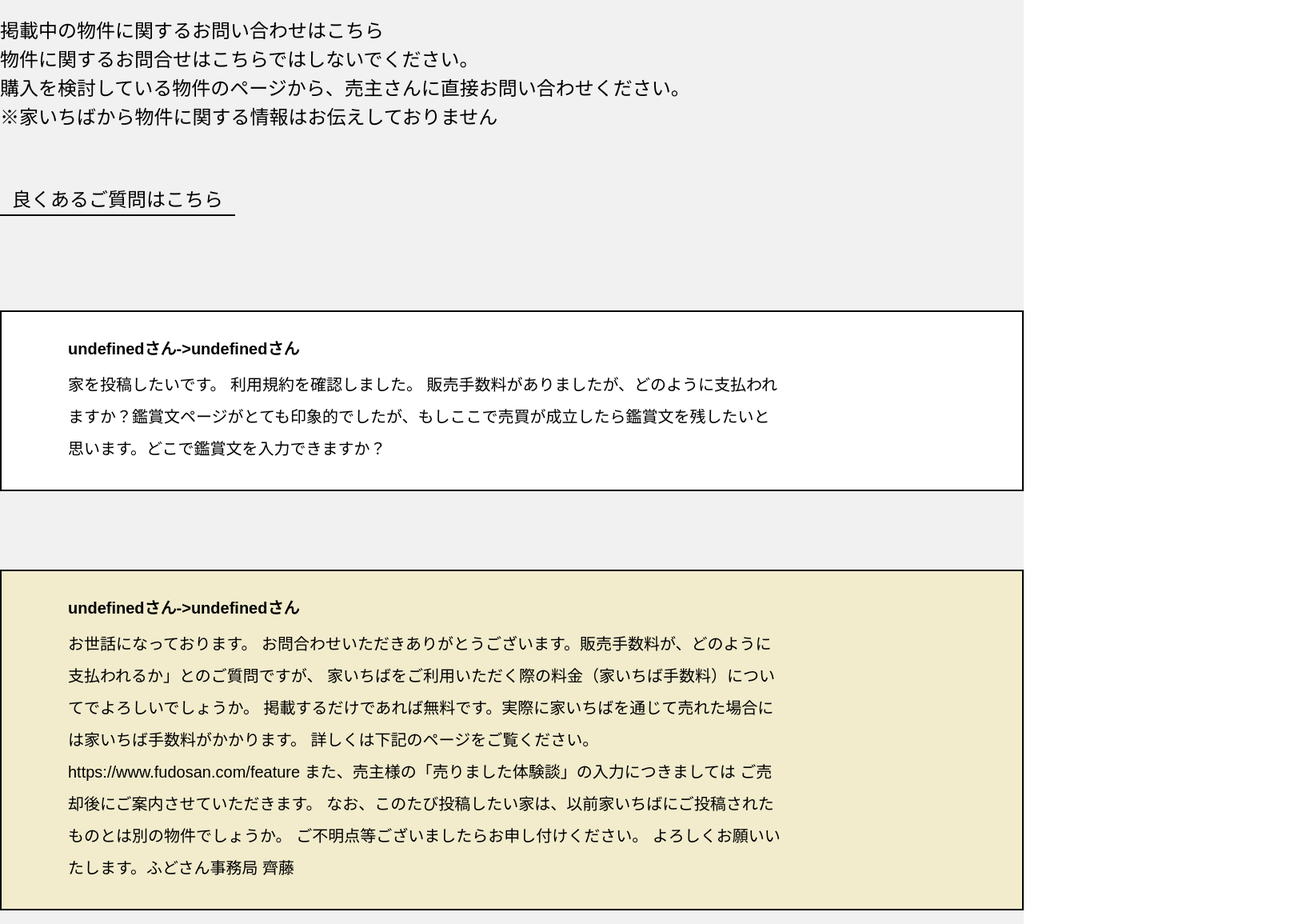
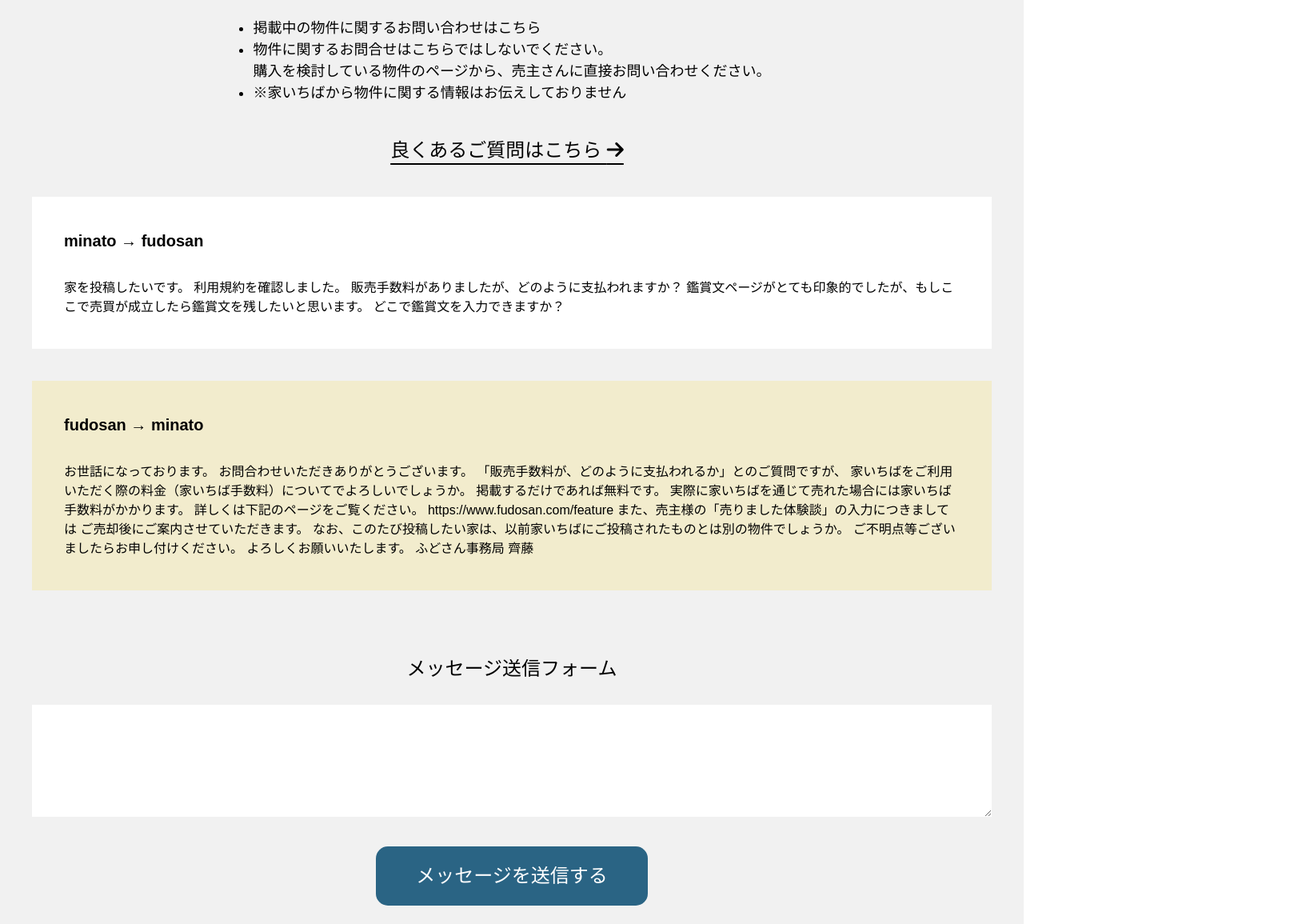
Before and after one commit to stormrageqb/FudosanRealEstate, a React (Create React App) app in the folder Front-end/: page /contact-general in a window 1280 px wide. Shown: the part 220-1375 px from the top of the page at 80% size, 1638 px wide, since content can reach past the window. Built offline with nearby package versions, Linux system fonts and the light colour scheme.

Commit message:
refactor: ContactGeneralPage style and structure

```diff
--- a/Front-end/src/index.css
+++ b/Front-end/src/index.css
@@ -272,16 +272,6 @@
   background: #AFAFAF;
 }
 
-.container{
-  max-width: 1440px;
-  margin-inline: auto;
-}
-
-.postContainer{
-  margin-inline: auto;
-}
-
-
 
 /* Accordion-Item */
 
--- a/Front-end/src/pages/ContactGeneralPage.jsx
+++ b/Front-end/src/pages/ContactGeneralPage.jsx
@@ -1,63 +1,59 @@
 import React from 'react';
 import { useHistory } from 'react-router-dom/cjs/react-router-dom.min';
+const contactMessages = [
+    {
+        sender: 'minato',
+        receiver: 'fudosan',
+        content: `家を投稿したいです。 利用規約を確認しました。 販売手数料がありましたが、どのように支払われますか？
+        鑑賞文ページがとても印象的でしたが、もしここで売買が成立したら鑑賞文を残したいと思います。
+        どこで鑑賞文を入力できますか？`,
+    },
+    {
+        sender: 'fudosan',
+        receiver: 'minato',
+        content:  `お世話になっております。 お問合わせいただきありがとうございます。
+        「販売手数料が、どのように支払われるか」とのご質問ですが、 家いちばをご利用いただく際の料金（家いちば手数料）についてでよろしいでしょうか。
+         掲載するだけであれば無料です。
+        実際に家いちばを通じて売れた場合には家いちば手数料がかかります。
+         詳しくは下記のページをご覧ください。
+         https://www.fudosan.com/feature
+        また、売主様の「売りました体験談」の入力につきましては ご売却後にご案内させていただきます。
+         なお、このたび投稿したい家は、以前家いちばにご投稿されたものとは別の物件でしょうか。
+         ご不明点等ございましたらお申し付けください。
+        よろしくお願いいたします。
+        ふどさん事務局 齊藤`
+    },
+]
 const ContactGeneralPage = ({senderName, receiveName}) => {
     const history = useHistory();
-    const handleFaqClicked = () => {
+    const handleNavigateToFaqClicked = () => {
         history.push('/faq');
     }
-    const content =
-        "家を投稿したいです。 利用規約を確認しました。 販売手数料がありましたが、どのように支払われますか？"+
-        "鑑賞文ページがとても印象的でしたが、もしここで売買が成立したら鑑賞文を残したいと思います。"+
-        "どこで鑑賞文を入力できますか？";
-    const content2 =
-    "お世話になっております。 お問合わせいただきありがとうございます。"+
-    "販売手数料が、どのように支払われるか」とのご質問ですが、 家いちばをご利用いただく際の料金（家いちば手数料）についてでよろしいでしょうか。"+
-    " 掲載するだけであれば無料です。"+
-    "実際に家いちばを通じて売れた場合には家いちば手数料がかかります。"+
-    " 詳しくは下記のページをご覧ください。"+
-    " https://www.fudosan.com/feature "+
-    "また、売主様の「売りました体験談」の入力につきましては ご売却後にご案内させていただきます。"+
-    " なお、このたび投稿したい家は、以前家いちばにご投稿されたものとは別の物件でしょうか。"+
-    " ご不明点等ございましたらお申し付けください。 "+
-    "よろしくお願いいたします。"+
-    "ふどさん事務局 齊藤"
 
     return (
-        <div className='bg-[#F1F1F1]'>
-            <div className='container'>
-                <div>
+        <div className='bg-[#F1F1F1] w-full'>
+            <div className='flex flex-col items-center w-[1200px] mx-auto'>
                 <p className='text-[40px] flex justify-center pt-[63px] pb-[58px]'>総合窓口</p>
-                </div>
-                <div>
-                    <ul className='text-[24px]'>
+                <ul className='text-[18px]'>
                     <li className='list-disc'>掲載中の物件に関するお問い合わせはこちら</li>
                     <li className='list-disc'>物件に関するお問合せはこちらではしないでください。<br />
                     購入を検討している物件のページから、売主さんに直接お問い合わせください。
                     </li >
                     <li className='list-disc'>※家いちばから物件に関する情報はお伝えしておりません</li>
                 </ul>
-                </div>
-                <div className='pt-[67px] pb-[118px] '>
-                    <p className='text-[24px] border-b-2 px-[15px] border-black inline-block cursor-pointer' onClick={handleFaqClicked}>良くあるご質問はこちら</p>
-                </div>
-                <div className='pb-[98px]'>
+                <p className='inline-block py-10 px-[15px] underline underline-offset-8 text-[24px] font-normal cursor-pointer' onClick={handleNavigateToFaqClicked}>良くあるご質問はこちら <p className = 'pr-3 fa-solid fa-arrow-right underline underline-offset-8 '></p></p>
+                {
+                    contactMessages.map((contactMessage, index) =>
+                        (<div key={index} className={`w-full h-auto p-10 mb-10 ${contactMessage.sender === 'minato' ? 'bg-white' : 'bg-[#F2ECCD]'}`}>
+                            <p className='text-[20px] font-semibold mb-8'>{contactMessage.sender} → {contactMessage.receiver}</p>
+                            <p className='text-[16px]'>{contactMessage.content}</p>
+                        </div>)
+                    )
+                }
 
-                    <div className='pr-[300px] border-2 border-black bg-white pl-[83px] py-[31px]'> {/*using map  */}
-                        <p className='text-[20px] font-bold pb-[10px]'>{`${senderName}さん->${receiveName}さん`}</p>
-                        <p className=' leading-10 text-[20px]'>{content}</p>
-                    </div>
-                </div>
-                <div className='pb-[98px]'>
+                <p className='mt-10 mb-3 text-[24px] pb-[15px]'>メッセージ送信フォーム</p>
+                <textarea name="message" id="message" cols="10" rows="3" className='w-full py-4 px-12 text-[24px]'></textarea>
 
-                    <div className='pr-[300px] border-2 border-black bg-[#F2ECCD] pl-[83px] py-[31px]'> {/*using map  */}
-                        <p className='text-[20px] font-bold pb-[10px]'>{`${senderName}さん->${receiveName}さん`}</p>
-                        <p className=' leading-10 text-[20px]'>{content2}</p>
-                    </div>
-                </div>
-                <div>
-                    <p className='text-[24px] flex justify-center pb-[15px]'>メッセージ送信フォーム</p>
-                    <textarea name="message" id="message" cols="175" rows="10"></textarea>
-                </div>
                 <div className='pt-[37px] pb-[105px] flex justify-center'>
                     <button className='bg-[#2A6484] text-[24px] text-white rounded-[15px] py-[19px] px-[50px]'>メッセージを送信する</button>
                 </div>
--- a/Front-end/src/pages/PostREPage.jsx
+++ b/Front-end/src/pages/PostREPage.jsx
@@ -144,7 +144,7 @@
                     </div>
                 </div>
                 <div className='bg-white rounded-2xl '>
-                    <div className='w-[880px] postContainer'>
+                    <div className='w-[880px] mx-auto'>
                         <div>
                             <p className='text-[36px] pt-[80px] text-center'>掲載のご依頼</p>
                         </div>
```
Lines whose indentation alone changed are shown as unchanged.
